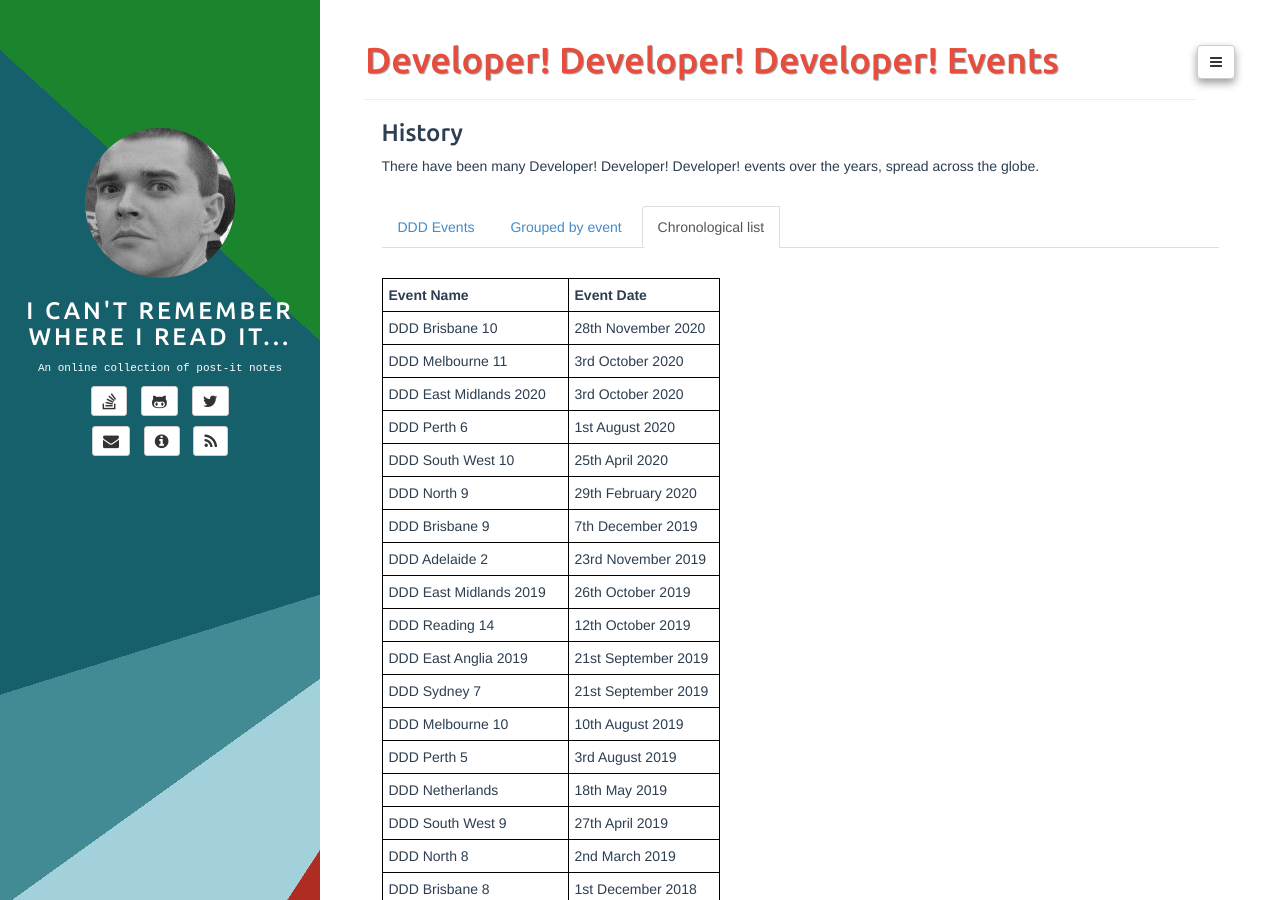
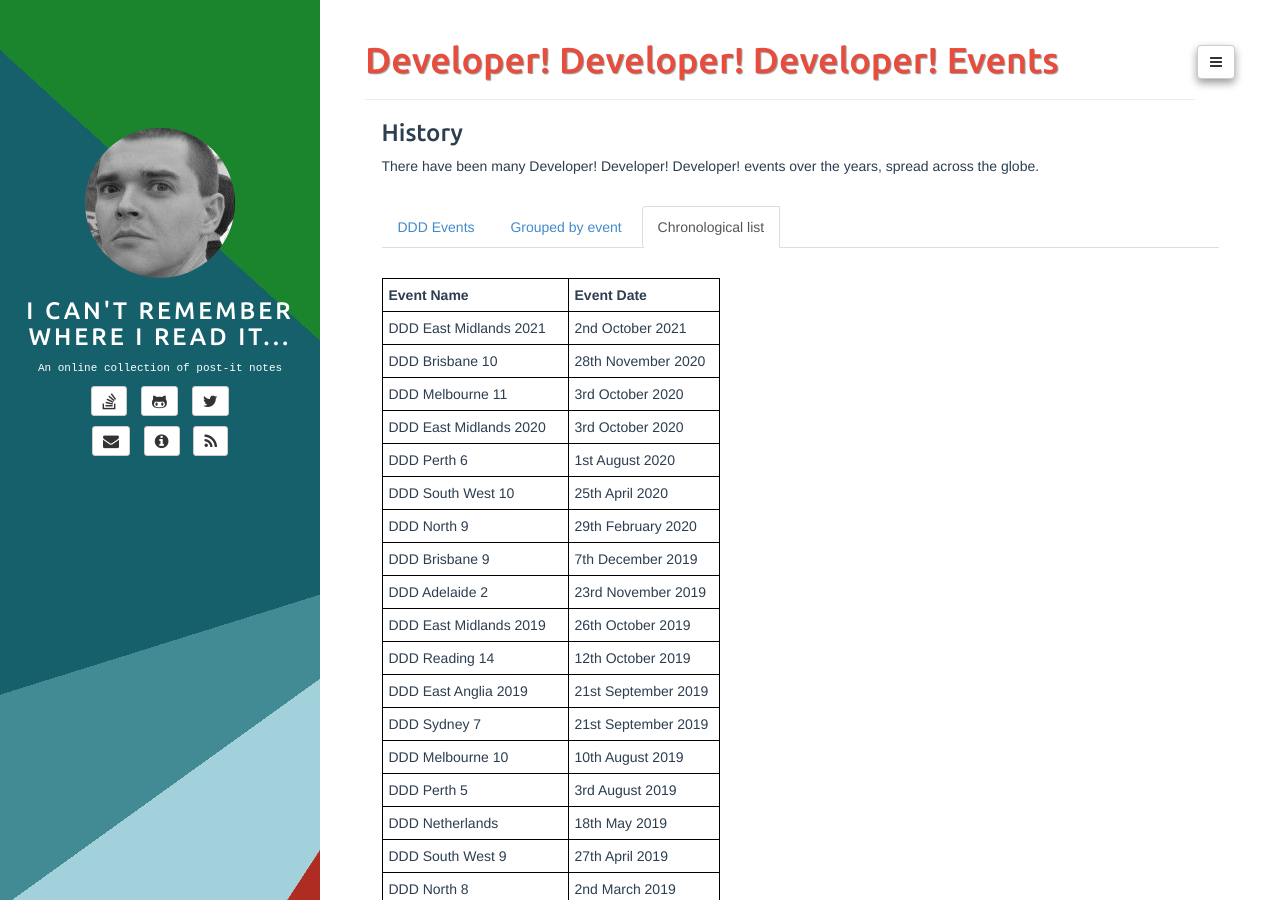
Before and after one commit to adrianbanks/adrianbanks.github.io, a Jekyll site: the page built from ddd-list.md, in a window 1280 px wide and 900 px high. Built offline with Jekyll 4.4.1, drawn with Linux system fonts in a browser that asks for light colours.

Commit message:
Add DDD East Midlands 2021

```diff
--- a/ddd-list.md
+++ b/ddd-list.md
@@ -15,6 +15,7 @@ There have been many Developer! Developer! Developer! events over the years, spr
 
 | **Event Name**             | **Event Date**      |
 | -------------------------- | ------------------- |
+|  DDD East Midlands 2021    | 2nd October 2021    |
 |  DDD Brisbane 10           | 28th November 2020  |
 |  DDD Melbourne 11          | 3rd October 2020    |
 |  DDD East Midlands 2020    | 3rd October 2020    |
```
Also changed, not shown: ddd-grouped.md (+1 -0 lines).
